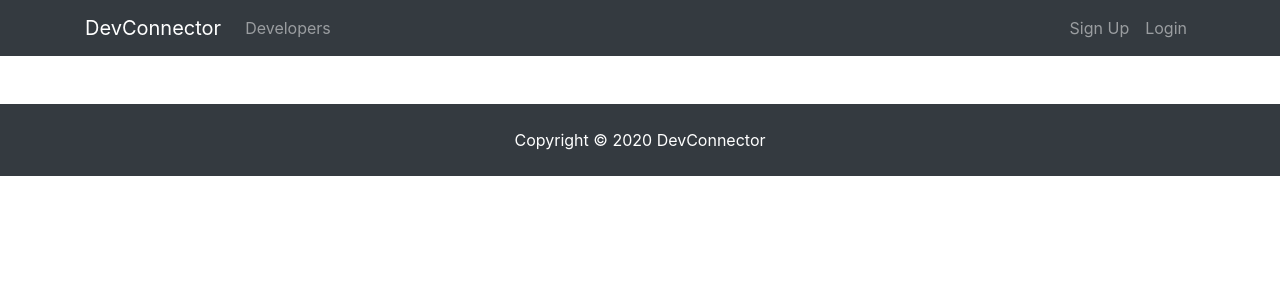
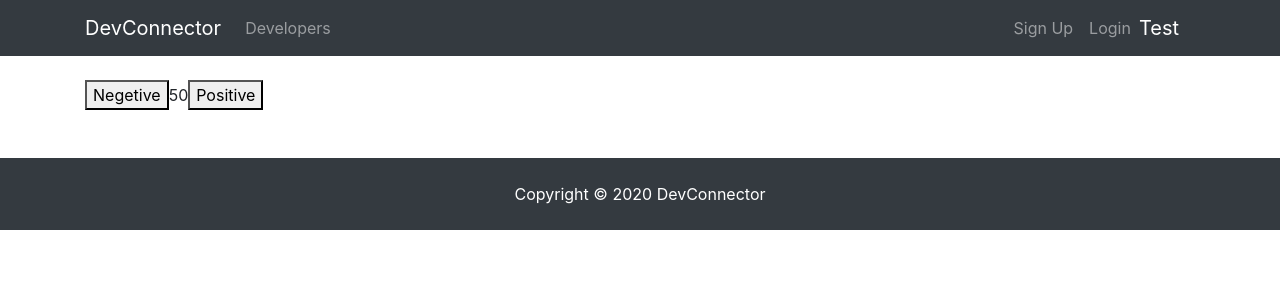
Before and after one commit to Waqardev/Social-Network-For-Developers, a React (Create React App) app in the folder client/: page /test in a window 1280 px wide. Shown: the top 300 px of the page. Built offline with nearby package versions, Linux system fonts and the light colour scheme.

Commit message:
Redux Task Increment Decrement

```diff
--- a/client/src/App.js
+++ b/client/src/App.js
@@ -5,6 +5,7 @@ import setAuthToken from "./utils/setAuthToken";
 import { setCurrentUser, logoutUser } from "./actions/authActions";
 
 import Navbar from "./components/layout/Navbar";
+import test from "./test/test";
 import Footer from "./components/layout/Footer";
 import Landing from "./components/layout/Landing";
 import register from "./components/auth/register";
@@ -41,6 +42,7 @@ function App() {
           <Navbar />
           <Route exact path="/" component={Landing} />
           <div className="container">
+            <Route exact path="/test" component={test} />
             <Route exact path="/register" component={register} />
             <Route exact path="/login" component={login} />
           </div>
--- a/client/src/components/layout/Navbar.js
+++ b/client/src/components/layout/Navbar.js
@@ -73,6 +73,17 @@ class Navbar extends Component {
             </ul>
             {isAuthenticated ? authLinks : guestLinks}
           </div>
+          <Link className="navbar-brand" to="/test">
+            Test
+          </Link>
+          <button
+            className="navbar-toggler"
+            type="button"
+            data-toggle="collapse"
+            data-target="#mobile-nav"
+          >
+            <span className="navbar-toggler-icon"></span>
+          </button>
         </div>
       </nav>
     );
--- a/client/src/reducers/index.js
+++ b/client/src/reducers/index.js
@@ -1,8 +1,10 @@
 import { combineReducers } from "redux";
 import authReducer from "./authReducer";
 import errorReducer from "./errorReducer";
+import testReducer from "../test/reducers/testReducer";
 
 export default combineReducers({
   auth: authReducer,
-  errors: errorReducer
+  errors: errorReducer,
+  test: testReducer
 });
--- /dev/null
+++ b/client/src/test/actions/testAction.js
@@ -0,0 +1,9 @@
+import { INCREMENT, DECREMENT } from "./types";
+
+export const testAdd = () => dispatch => {
+  dispatch({ type: INCREMENT });
+};
+
+export const testRemove = () => dispatch => {
+  dispatch({ type: DECREMENT });
+};
--- /dev/null
+++ b/client/src/test/actions/types.js
@@ -0,0 +1,2 @@
+export const INCREMENT = "INCREMENT";
+export const DECREMENT = "DECREMENT";
--- /dev/null
+++ b/client/src/test/reducers/testReducer.js
@@ -0,0 +1,22 @@
+import { INCREMENT } from "../actions/types";
+import { DECREMENT } from "../actions/types";
+
+const initialState = {
+  Data: 50
+};
+export default function(state = initialState, action) {
+  switch (action.type) {
+    case INCREMENT:
+      return {
+        ...state,
+        Data: state.Data + 1
+      };
+    case DECREMENT:
+      return {
+        ...state,
+        Data: state.Data - 1
+      };
+    default:
+      return state;
+  }
+}
--- /dev/null
+++ b/client/src/test/test.js
@@ -0,0 +1,20 @@
+import React, { Component } from "react";
+import { connect } from "react-redux";
+import { testAdd, testRemove } from "./actions/testAction";
+
+class test extends Component {
+  render() {
+    return (
+      <div>
+        <button onClick={this.props.testRemove}>Negetive</button>
+        {this.props.data}
+        <button onClick={this.props.testAdd}>Positive</button>
+      </div>
+    );
+  }
+}
+
+const mapStateToProps = state => ({
+  data: state.test.Data
+});
+export default connect(mapStateToProps, { testAdd, testRemove })(test);
```
